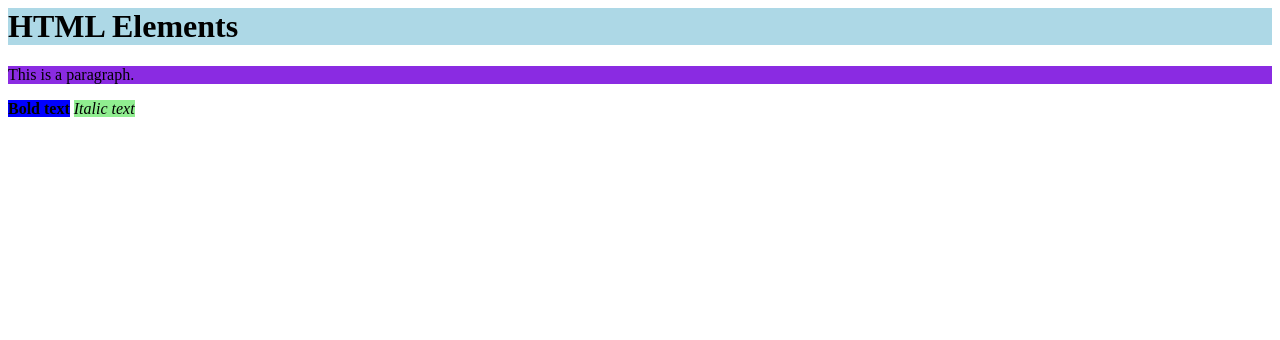
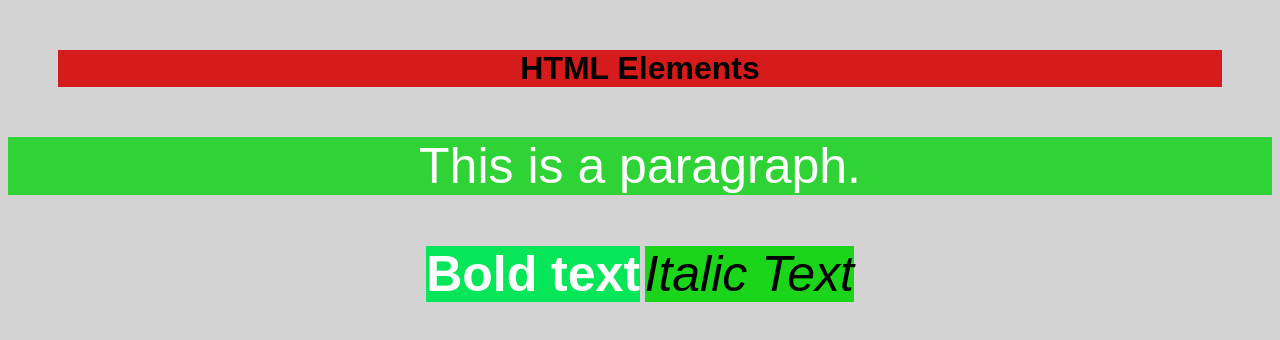
Before and after one commit to JammulaVenkatramaiah/venky, a plain HTML site: page elements.htm in a window 1280 px wide. Drawn offline with Linux system fonts and the light colour scheme.

Commit message:
css added

```diff
--- a/elements.htm
+++ b/elements.htm
@@ -1,11 +1,42 @@
 <html>
     <head>
         <title>HTML  Elements</title>
+        <link rel="stylesheet" href="style.css">
+        <!-- <style>
+            body{
+                text-align: center ;
+                background-color: red;
+            }
+            h1{
+                text-align: center;
+                margin: 50px;
+                text-decoration-color: indigo;
+                alignment-baseline: left;
+                background-color: rgb(213, 27, 27);
+                font-weight: bolder;
+            }
+            p{
+                background-color: rgb(48, 211, 53);
+                font-size: 50px;
+                color: white;
+            }
+            b{
+                background-color: lab(80.27% -69.23 53.24); font-size: 50px; color: white;
+            }
+            i{
+                background-color: rgb(27, 213, 27); font-size: 50px; color: black;
+                text-transform: capitalize;
+            }
+        </style> -->
     </head>
     <body>
-        <h1 style="background-color: lightblue;">HTML Elements</h1>
-        <p style="background-color: blueviolet;">This is a paragraph.</p>
-        <b style="background-color: blue;">Bold text</b>
-        <i style="background-color: lightgreen;">Italic text</i>
+        <h1>HTML Elements</h1>
+        <p>This is a paragraph.</p>
+        <b>Bold text</b>
+        <i>Italic text</i>
+        <!-- <h1 style="background-color: lightblue; font-size:30px; color:yellow; font-weight: 100; font-style: inherit; inline-size: auto;">HTML Elements</h1>
+        <p style="background-color: blueviolet; font-size: 20px; color: white;">This is a paragraph.</p>
+        <b style="background-color: blue; font-size: 25px; color: white;">Bold text</b>
+        <i style="background-color: lightgreen; font-size: 25px; color: black;">Italic text</i> -->
     </body>
 </html>
--- /dev/null
+++ b/style.css
@@ -0,0 +1,29 @@
+body{
+    background-color: lightgrey;
+    font-family: Arial, sans-serif;
+    text-align: center;
+}
+h1{
+    text-align: center;
+    margin: 50px;
+    text-decoration-color: #1c062b;
+    alignment-baseline: left;
+    background-color: rgb(213, 27, 27);
+    font-weight: bolder;
+}
+p{
+    background-color: rgb(48, 211, 53);
+    font-size: 50px;
+    color: white;
+}
+b{
+    background-color: lab(80.27% -69.23 53.24);
+    font-size: 50px;
+    color: white;
+}
+i{
+    background-color: rgb(27, 213, 27);
+    font-size: 50px;
+    color: black;
+    text-transform: capitalize;
+}
```
Also changed, not shown: index.htm (+1 -1 lines).
